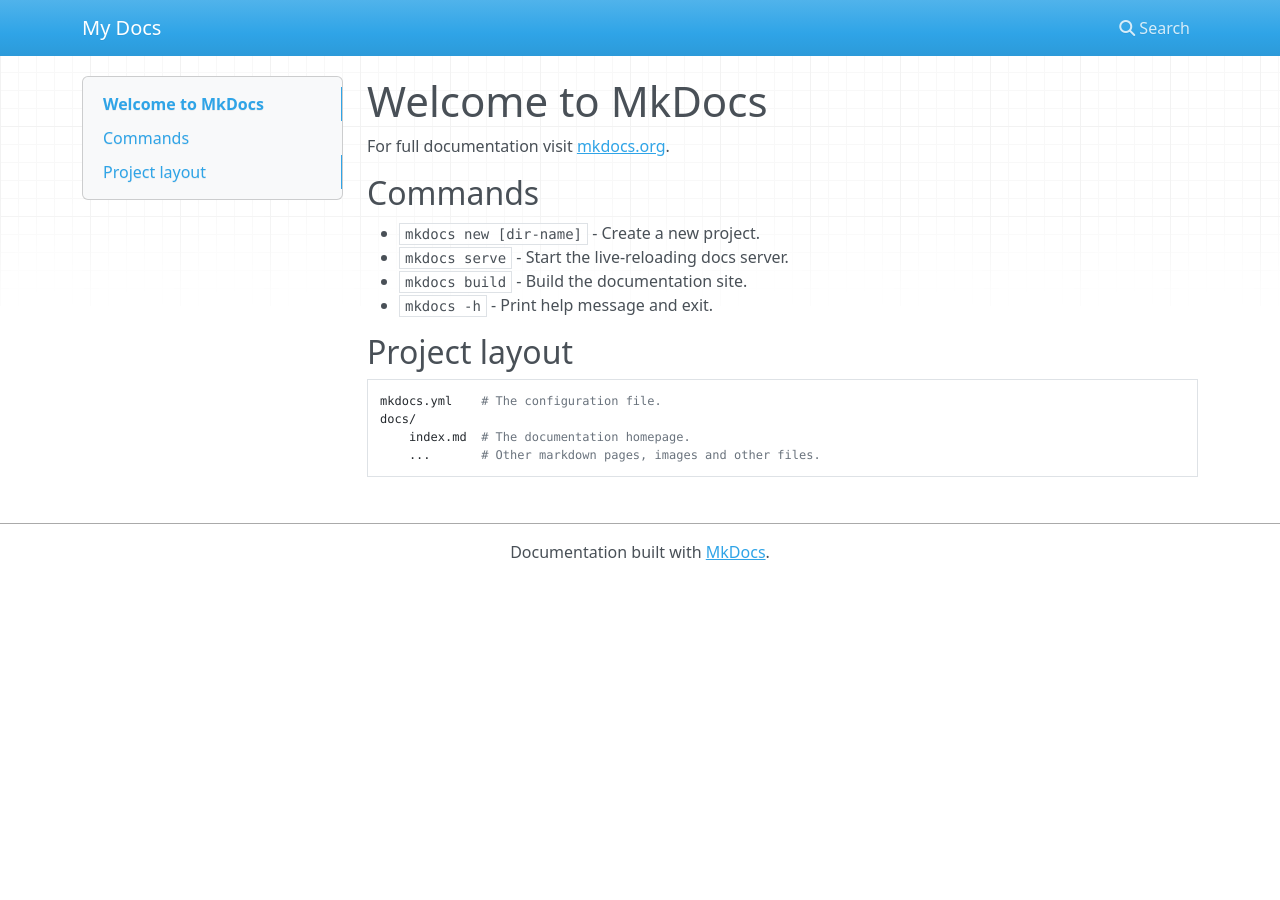
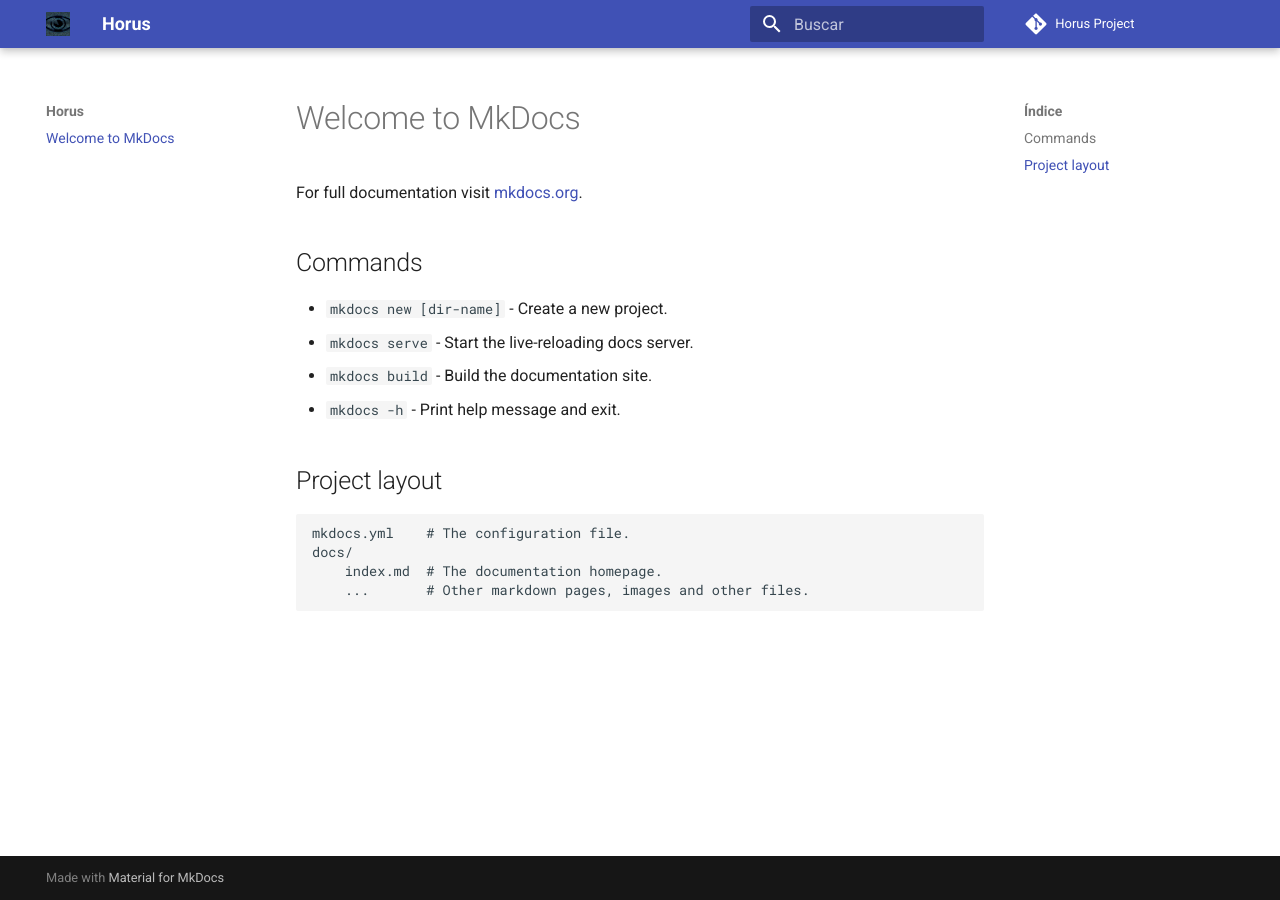
Before and after one commit to rikemorais/rikemorais.project.horus, an MkDocs documentation site: the page built from docs/index.md, in a window 1280 px wide. Built offline with MkDocs 1.6.1 and Material for MkDocs 9.7.7, drawn with Linux system fonts in a browser that asks for light colours; nearby versions of some CDN libraries; comment, search, counter and statistics services are not loaded.

Commit message:
docs: :memo: Configurações Iniciais do mkdocs.yml
Configura o repositório e pasta da documentação no Github, além de configurar o logo e favicon.

```diff
--- a/mkdocs.yml
+++ b/mkdocs.yml
@@ -1 +1,10 @@
-site_name: My Docs
+site_name: Horus
+repo_url: https://github.com/rikemorais/rikemorais.project.horus
+repo_name: Horus Project
+edit_uri: tree/main/docs
+
+theme:
+  name: material
+  language: pt-BR
+  logo: assets/logo.jpeg
+  favicon: assets/logo.jpeg
```
